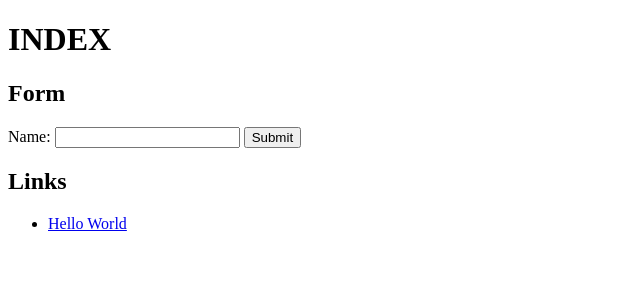
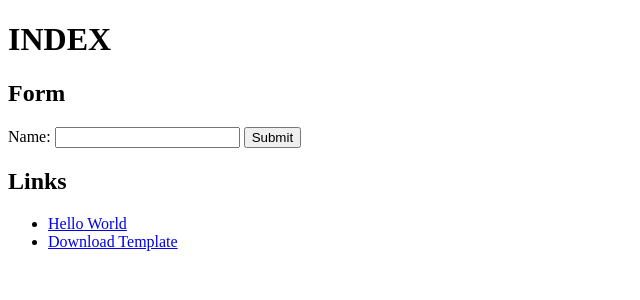
Before and after one commit to iknowsummer/keiyakudb, a FastAPI app: page / in a window 1280 px wide. Shown: the top 300 px of the page, without its empty margins (0-640 px from the left). Run offline with FastAPI, Linux system fonts and the light colour scheme.

Commit message:
テンプレートファイルのダウンロードを実装

```diff
--- a/main.py
+++ b/main.py
@@ -31,6 +31,19 @@ async def download_file(name: str = Form(...)):
     return StreamingResponse(file_like, media_type="text/plain", headers=headers)
 
 
+# outsourcing.docxをダウンロードさせるエンドポイント
+@app.get("/template-download/outsourcing")
+async def download_outsourcing():
+    file_path = os.path.join(BASE_DIR, "contract_templates", "outsourcing.docx")
+    file_like = open(file_path, "rb")
+    headers = {"Content-Disposition": 'attachment; filename="outsourcing.docx"'}
+    return StreamingResponse(
+        file_like,
+        media_type="application/vnd.openxmlformats-officedocument.wordprocessingml.document",
+        headers=headers,
+    )
+
+
 # サーバ起動用（開発用）
 if __name__ == "__main__":
     import uvicorn
--- a/templates/index.html
+++ b/templates/index.html
@@ -18,6 +18,9 @@
       <h2>Links</h2>
       <ul>
         <li><a href="/hello">Hello World</a></li>
+        <li>
+          <a href="/template-download/outsourcing"> Download Template </a>
+        </li>
       </ul>
     </section>
   </body>
```
